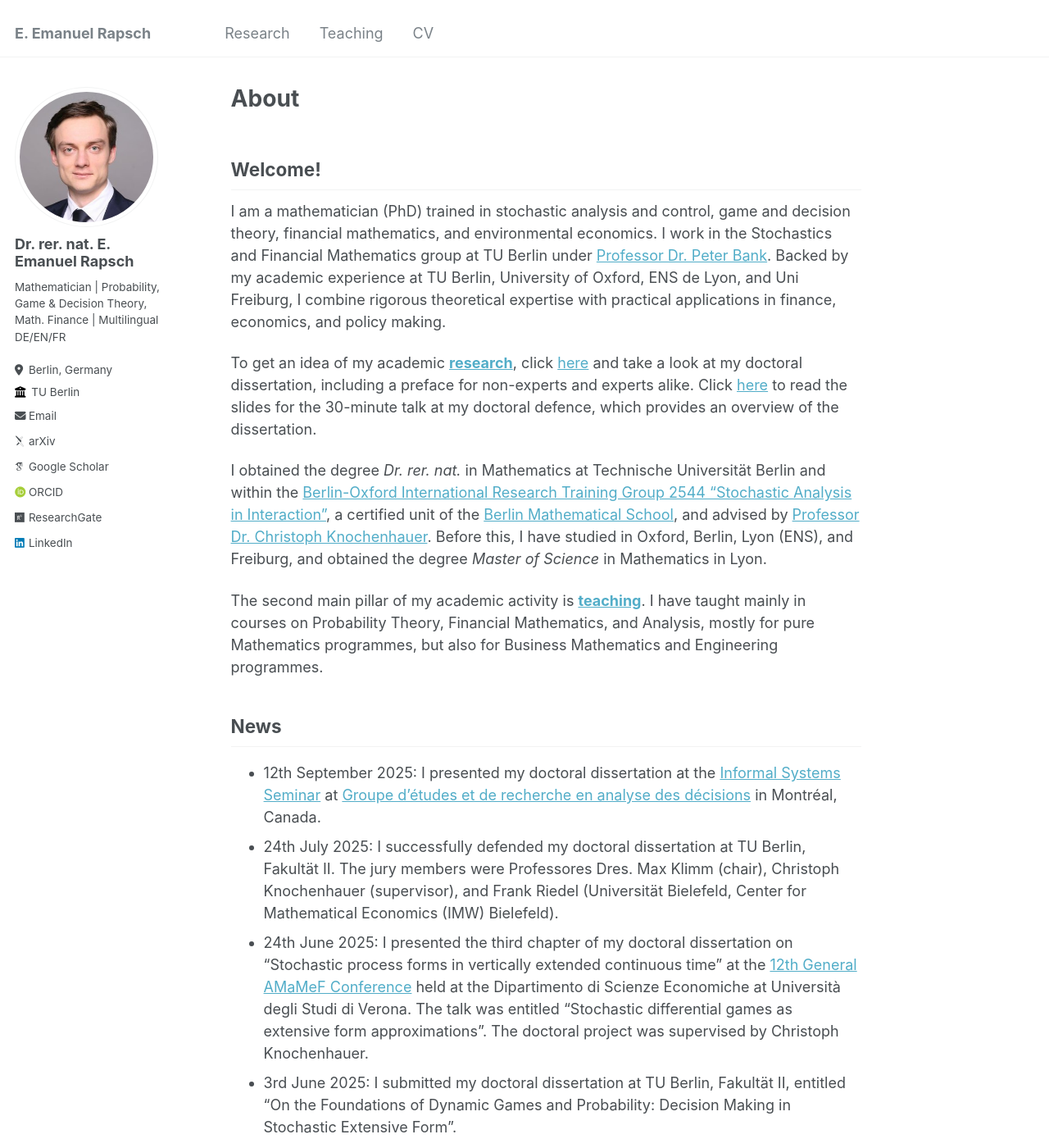
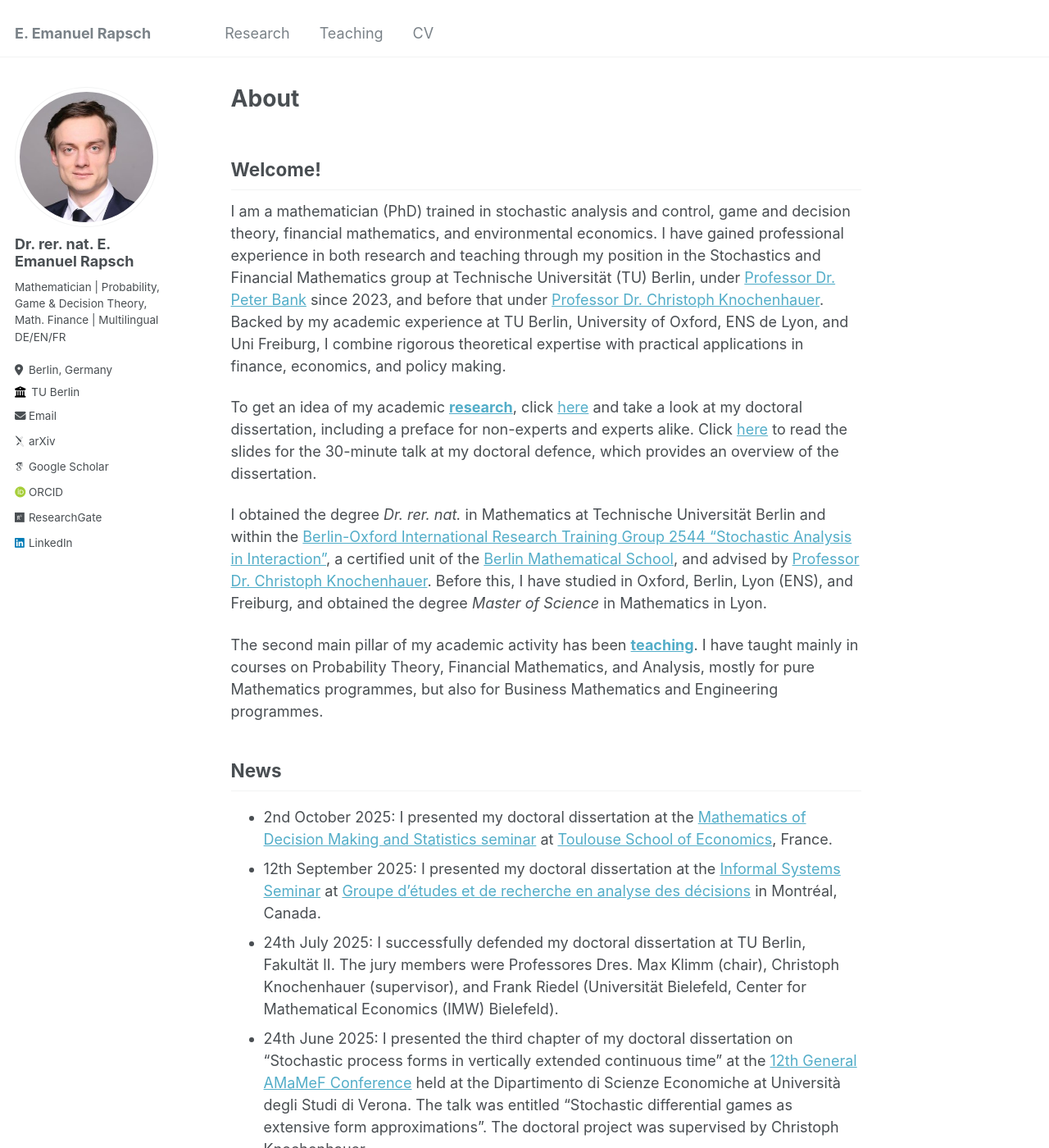
Before and after one commit to erapsch/erapsch.github.io, a Jekyll site: the page built from _pages/about.md, in a window 1280 px wide and 1400 px high. Shown: the whole window at 82% size. Built offline with Jekyll 4.4.1, drawn with Linux system fonts in a browser that asks for light colours; some web fonts are replaced.

Commit message:
Added TSE seminar, updated end of employment TUB

```diff
--- a/_pages/about.md
+++ b/_pages/about.md
@@ -9,7 +9,7 @@ redirect_from:
 
 ## Welcome!
 
-I am a mathematician (PhD) trained in stochastic analysis and control, game and decision theory, financial mathematics, and environmental economics. I work in the Stochastics and Financial Mathematics group at TU Berlin under  <a href="https://www3.math.tu-berlin.de/stoch/wp_bank/">Professor Dr. Peter Bank</a>. Backed by my academic experience at TU Berlin, University of Oxford, ENS de Lyon, and Uni Freiburg, I combine rigorous theoretical expertise with practical applications in finance, economics, and policy making.
+I am a mathematician (PhD) trained in stochastic analysis and control, game and decision theory, financial mathematics, and environmental economics. I have gained professional experience in both research and teaching through my position in the Stochastics and Financial Mathematics group at Technische Universität (TU) Berlin, under <a href="https://www3.math.tu-berlin.de/stoch/wp_bank/">Professor Dr. Peter Bank</a> since 2023, and before that under <a href="https://www.stochasticcontrol.org">Professor Dr. Christoph Knochenhauer</a>. Backed by my academic experience at TU Berlin, University of Oxford, ENS de Lyon, and Uni Freiburg, I combine rigorous theoretical expertise with practical applications in finance, economics, and policy making.
 <!--Experienced in team work, leadership, and management, I am interested in leveraging mathematics and game theory to understand and solve complex strategic problems and to support better decision making in economics, finance, and beyond.-->
 
 To get an idea of my academic <a href="/research">**research**</a>, click <a href="https://doi.org/10.14279/depositonce-24410">here</a> and take a look at my doctoral dissertation, including a preface for non-experts and experts alike. Click <a href="{{ site.baseurl }}/files\On_the_Foundations_of_Dynamic_Games_and_Probability__Decision_Making_in_Stochastic_Extensive_Form.pdf">here</a> to read the slides for the 30-minute talk at my doctoral defence, which provides an overview of the dissertation.
@@ -17,11 +17,12 @@ To get an idea of my academic <a href="/research">**research**</a>, click <a hre
 
 I obtained the degree <em>Dr. rer. nat.</em> in Mathematics at Technische Universität Berlin and within the <a href="https://www3.math.tu-berlin.de/stoch/IRTG/">Berlin-Oxford International Research Training Group 2544 "Stochastic Analysis in Interaction"</a>, a certified unit of the <a href="https://www.math-berlin.de/">Berlin Mathematical School</a>, and advised by <a href="https://www.stochasticcontrol.org">Professor Dr. Christoph Knochenhauer</a>. Before this, I have studied in Oxford, Berlin, Lyon (ENS), and Freiburg, and obtained the degree <em>Master of Science</em> in Mathematics in Lyon.
 
-The second main pillar of my academic activity is <a href="/teaching">**teaching**</a>. I have taught mainly in courses on Probability Theory, Financial Mathematics, and Analysis, mostly for pure Mathematics programmes, but also for Business Mathematics and Engineering programmes.
+The second main pillar of my academic activity has been <a href="/teaching">**teaching**</a>. I have taught mainly in courses on Probability Theory, Financial Mathematics, and Analysis, mostly for pure Mathematics programmes, but also for Business Mathematics and Engineering programmes.
 
 ## News
 
-* 12th September 2025: I presented my doctoral dissertation at the <a href="">Informal Systems Seminar</a> at <a href="https://www.gerad.ca/fr">Groupe d'études et de recherche en analyse des décisions</a> in Montréal, Canada.
+* 2nd October 2025: I presented my doctoral dissertation at the <a href="https://www.tse-fr.eu/seminars/2025-foundations-dynamic-games-and-probability-decision-making-stochastic-extensive-form">Mathematics of Decision Making and Statistics seminar</a> at <a href="https://www.tse-fr.eu/fr">Toulouse School of Economics</a>, France.
+* 12th September 2025: I presented my doctoral dissertation at the <a href="https://www.gerad.ca/en/events/2352">Informal Systems Seminar</a> at <a href="https://www.gerad.ca/fr">Groupe d'études et de recherche en analyse des décisions</a> in Montréal, Canada.
 * 24th July 2025: I successfully defended my doctoral dissertation at TU Berlin, Fakultät II. The jury members were Professores Dres. Max Klimm (chair), Christoph Knochenhauer (supervisor), and Frank Riedel (Universität Bielefeld, Center for Mathematical Economics (IMW) Bielefeld).
 * 24th June 2025: I presented the third chapter of my doctoral dissertation on "Stochastic process forms in vertically extended continuous time" at the <a href="https://sites.google.com/view/amamef2025/home">12th General AMaMeF Conference</a> held at the Dipartimento di Scienze Economiche at Università degli Studi di Verona. The talk was entitled "Stochastic differential games as extensive form approximations". The doctoral project was supervised by Christoph Knochenhauer.
 * 3rd June 2025: I submitted my doctoral dissertation at TU Berlin, Fakultät II, entitled "On the Foundations of Dynamic Games and Probability: Decision Making in Stochastic Extensive Form".
```
Also changed, not shown: _pages/cv.md (+2 -2 lines), _pages/research.md (+2 -2 lines), _pages/teaching.md (+1 -7 lines).
